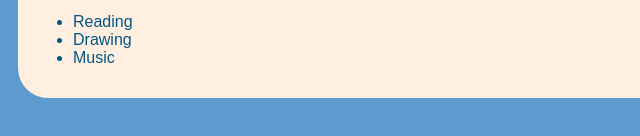
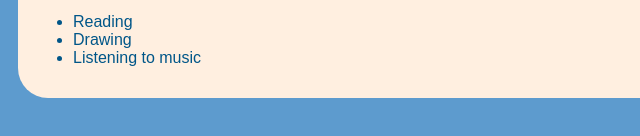
Before and after one commit to allisonfournet/allisonfournet.github.io, a plain HTML site: page index.html in a window 1280 px wide. Shown: the part 428-564 px from the top of the page, 0-640 px from the left. Drawn offline with Linux system fonts and the light colour scheme.

```diff
--- a/index.html
+++ b/index.html
@@ -36,7 +36,7 @@
                                 <li>
                                     Drawing</li>
                                 <li>
-                                    Music</li>
+                                    Listening to music</li>
                             </ul>
                         </div>
                 </div>
```
